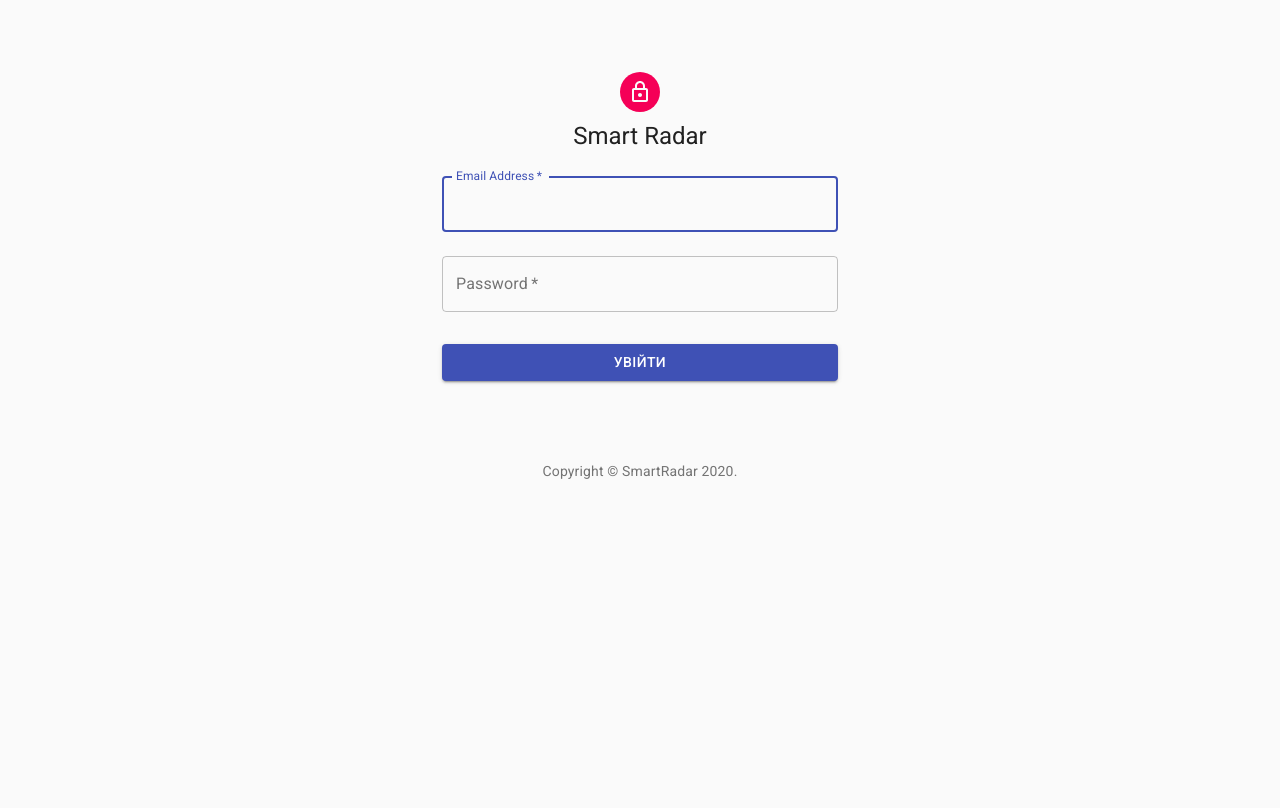
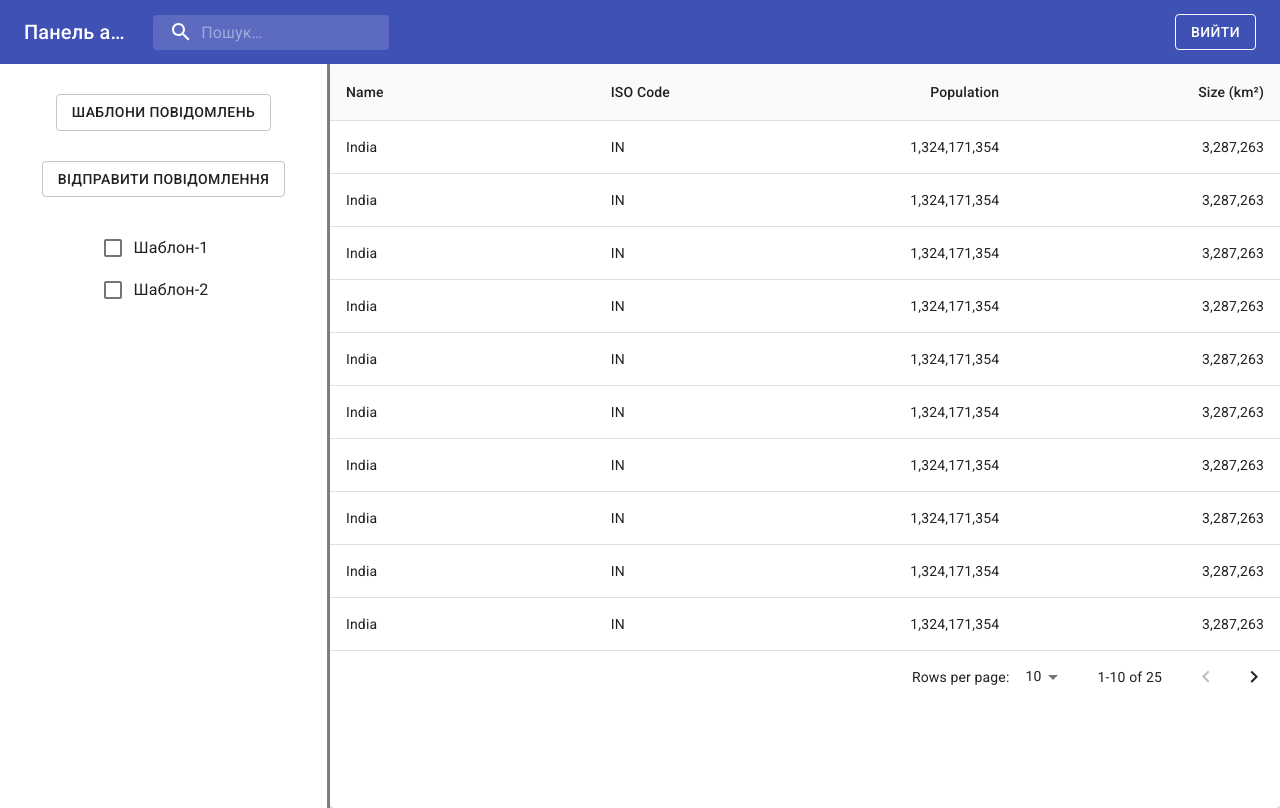
Before and after one commit to se-infotech-internship/client.web.admin, a React (Create React App) app: page /login in a window 1280 px wide. Built offline with nearby package versions, Linux system fonts and the light colour scheme.

Commit message:
refact table

```diff
--- a/src/App.tsx
+++ b/src/App.tsx
@@ -13,7 +13,7 @@ export default function App() {
 
   return (
     <div>
-      {isAuth ? <HomePage /> : <LoginPage />}
+      {!isAuth ? <HomePage /> : <LoginPage />}
     </div>
   );
 }
--- a/src/components/TableUsers.tsx
+++ b/src/components/TableUsers.tsx
@@ -10,7 +10,7 @@ import TablePagination from '@material-ui/core/TablePagination';
 import TableRow from '@material-ui/core/TableRow';
 
 interface Column {
-    id: 'name' | 'code' | 'population' | 'size' | 'density';
+    id: 'name' | 'code' | 'population' | 'size';
     label: string;
     minWidth?: number;
     align?: 'right';
@@ -34,44 +34,55 @@ const columns: Column[] = [
         align: 'right',
         format: (value: number) => value.toLocaleString('en-US'),
     },
-    {
-        id: 'density',
-        label: 'Density',
-        minWidth: 170,
-        align: 'right',
-        format: (value: number) => value.toFixed(2),
-    },
+    // {
+    //     // id: 'density',
+    //     label: 'Density',
+    //     minWidth: 170,
+    //     align: 'right',
+    //     format: (value: number) => value.toFixed(2),
+    // },
 ];
 
-interface Data {
-    name: string;
-    code: string;
-    population: number;
-    size: number;
-    density: number;
-}
+// interface Data {
+//     name: string;
+//     code: string;
+//     population: number;
+//     size: number;
+//     density: number;
+// }
 
-function createData(name: string, code: string, population: number, size: number): Data {
-    const density = population / size;
-    return { name, code, population, size, density };
-}
+// function createData(name: string, code: string, population: number, size: number): Data {
+//     const density = population / size;
+//     return { name, code, population, size, density };
+// }
 
 const rows = [
-    createData('India', 'IN', 1324171354, 3287263),
-    createData('China', 'CN', 1403500365, 9596961),
-    createData('Italy', 'IT', 60483973, 301340),
-    createData('United States', 'US', 327167434, 9833520),
-    createData('Canada', 'CA', 37602103, 9984670),
-    createData('Australia', 'AU', 25475400, 7692024),
-    createData('Germany', 'DE', 83019200, 357578),
-    createData('Ireland', 'IE', 4857000, 70273),
-    createData('Mexico', 'MX', 126577691, 1972550),
-    createData('Japan', 'JP', 126317000, 377973),
-    createData('France', 'FR', 67022000, 640679),
-    createData('United Kingdom', 'GB', 67545757, 242495),
-    createData('Russia', 'RU', 146793744, 17098246),
-    createData('Nigeria', 'NG', 200962417, 923768),
-    createData('Brazil', 'BR', 210147125, 8515767),
+    { name: 'India', code: 'IN', population: 1324171354, size: 3287263 },
+    { name: 'India', code: 'IN', population: 1324171354, size: 3287263 },
+    { name: 'India', code: 'IN', population: 1324171354, size: 3287263 },
+    { name: 'India', code: 'IN', population: 1324171354, size: 3287263 },
+    { name: 'India', code: 'IN', population: 1324171354, size: 3287263 },
+    { name: 'India', code: 'IN', population: 1324171354, size: 3287263 },
+    { name: 'India', code: 'IN', population: 1324171354, size: 3287263 },
+    { name: 'India', code: 'IN', population: 1324171354, size: 3287263 },
+    { name: 'India', code: 'IN', population: 1324171354, size: 3287263 },
+    { name: 'India', code: 'IN', population: 1324171354, size: 3287263 },
+    { name: 'India', code: 'IN', population: 1324171354, size: 3287263 },
+    { name: 'India', code: 'IN', population: 1324171354, size: 3287263 },
+    { name: 'India', code: 'IN', population: 1324171354, size: 3287263 },
+    { name: 'India', code: 'IN', population: 1324171354, size: 3287263 },
+    { name: 'India', code: 'IN', population: 1324171354, size: 3287263 },
+    { name: 'India', code: 'IN', population: 1324171354, size: 3287263 },
+    { name: 'India', code: 'IN', population: 1324171354, size: 3287263 },
+    { name: 'India', code: 'IN', population: 1324171354, size: 3287263 },
+    { name: 'India', code: 'IN', population: 1324171354, size: 3287263 },
+    { name: 'India', code: 'IN', population: 1324171354, size: 3287263 },
+    { name: 'India', code: 'IN', population: 1324171354, size: 3287263 },
+    { name: 'India', code: 'IN', population: 1324171354, size: 3287263 },
+    { name: 'India', code: 'IN', population: 1324171354, size: 3287263 },
+    { name: 'India', code: 'IN', population: 1324171354, size: 3287263 },
+    { name: 'India', code: 'IN', population: 1324171354, size: 3287263 },
+
 ];
 
 const useStyles = makeStyles({
```
